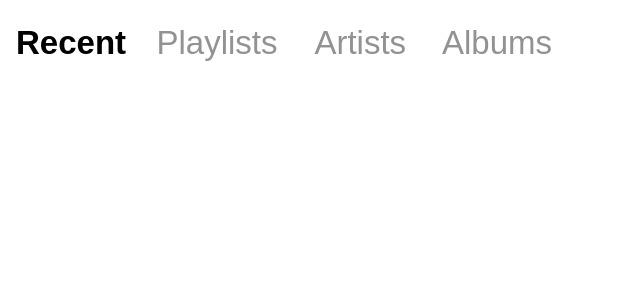
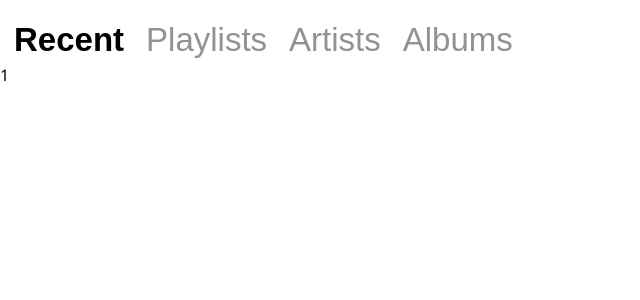
Before and after one commit to Azarattum/AmadeusUI, a Svelte app: page / in a window 1280 px wide. Shown: the top 300 px of the page, without its empty margins (0-640 px from the left). Built offline with nearby package versions, Linux system fonts and the light colour scheme.

Commit message:
Fully implemented tabbed component

```diff
--- a/package.json
+++ b/package.json
@@ -13,6 +13,7 @@
     "@rollup/plugin-node-resolve": "^11.0.0",
     "@rollup/plugin-typescript": "^8.0.0",
     "@tsconfig/svelte": "^2.0.0",
+    "@types/scroll-into-view": "^1.16.0",
     "rollup": "^2.3.4",
     "rollup-plugin-css-only": "^3.1.0",
     "rollup-plugin-livereload": "^2.0.0",
@@ -25,7 +26,7 @@
     "typescript": "^4.0.0"
   },
   "dependencies": {
-    "sirv-cli": "^1.0.0",
-    "smoothscroll-polyfill": "^0.4.4"
+    "scroll-into-view": "^1.16.0",
+    "sirv-cli": "^1.0.0"
   }
 }
--- a/src/Library/Library.svelte
+++ b/src/Library/Library.svelte
@@ -1,83 +1,30 @@
 <script lang="ts">
-  import { tick } from "svelte";
+  import { onMount } from "svelte";
+  import Tabbed from "../Shared/Tabbed.svelte";
 
-  let sections = ["Recent", "Playlists", "Artists", "Albums"];
-  let active = 0;
-  let header: HTMLElement;
+  let container: HTMLElement;
+  const isStandalone =
+    matchMedia("(display-mode: standalone)").matches ||
+    (navigator as any).standalone === true;
 
-  async function navigate(index: number) {
-    active = index;
-    await tick();
-    focus();
-  }
-
-  function focus() {
-    header.children[active].scrollIntoView({
-      behavior: "smooth",
-      block: "end",
-      inline: "start",
-    });
-  }
+  onMount(() => {
+    if (isStandalone) {
+      container.style.marginTop = "33px";
+    }
+  });
 </script>
 
-<header bind:this={header} tabIndex="-1" on:focusout={focus}>
-  {#each sections as section, i}
-    <button
-      tabIndex={i + 1}
-      class:active={active === i}
-      on:click={() => navigate(i)}
-      alt={section}
-    >
-      {section}
-    </button>
-  {/each}
-</header>
+<div class="container" bind:this={container}>
+  <Tabbed sections={["Recent", "Playlists", "Artists", "Albums"]}>
+    <section>1</section>
+    <section>2</section>
+    <section>3</section>
+    <section>4</section>
+  </Tabbed>
+</div>
 
 <style>
-  header {
-    display: flex;
-    justify-content: left;
-    align-items: baseline;
-    overflow-x: scroll;
-    overflow-y: hidden;
-    scroll-snap-type: x mandatory;
-    outline: none;
-
-    width: 100vw;
-    cursor: pointer;
-  }
-  header::-webkit-scrollbar {
-    display: none;
-  }
-  button {
-    scroll-snap-align: start;
-    font-size: var(--font-large);
-    padding: 24px 8px 0 16px;
-    color: var(--color-text-caption);
-    transition: color 0.2s;
-    height: 61px;
-  }
-  button:hover {
-    color: var(--color-text-selected);
-  }
-  button::after {
-    display: block;
-    content: attr(alt);
-    font-weight: bold;
-    visibility: hidden;
-    height: 24px;
-  }
-  button.active {
-    font-weight: bold;
-    color: var(--color-text-normal);
-  }
-  button:focus-visible {
-    outline: none;
-    text-decoration: underline;
-  }
-  @media (max-width: 600px) {
-    button:last-child {
-      padding-right: calc(100vw - 130px);
-    }
+  .container {
+    height: 100vh;
   }
 </style>
--- /dev/null
+++ b/src/Shared/Tabbed.svelte
@@ -0,0 +1,134 @@
+<script lang="ts">
+  import scrollIntoView from "scroll-into-view";
+
+  export let sections = [];
+  let active = 0;
+  let header: HTMLElement;
+  let tabs: HTMLElement;
+  let scrolling = new Map<HTMLElement, number>();
+
+  $: focus(active);
+  async function focus(section = active) {
+    if (!header) return;
+    const props: __ScrollIntoView.Settings = {
+      time: 200,
+      align: { left: 0 },
+      cancellable: true,
+      validTarget: (x) => x === tabs || x === header,
+    };
+
+    async function scroll(node: HTMLElement) {
+      const target = node.children[section] as HTMLElement;
+
+      node.style.scrollSnapType = "none";
+      scrolling.set(node, (scrolling.get(node) || 0) + 1);
+
+      scrollIntoView(target, props, () => {
+        scrolling.set(node, scrolling.get(node) - 1);
+        if (!scrolling.get(node)) {
+          const left = node.scrollLeft;
+          node.style.scrollSnapType = null;
+          node.scrollTo(left, 0);
+        }
+      });
+    }
+
+    scroll(header);
+    if (section != calcScrolled()) scroll(tabs);
+  }
+
+  function update() {
+    const newTab = calcScrolled();
+    if (!scrolling.get(tabs) && active != newTab) active = newTab;
+  }
+
+  function calcScrolled() {
+    return Math.round(tabs.scrollLeft / tabs.clientWidth);
+  }
+</script>
+
+<header bind:this={header}>
+  {#each sections as section, i}
+    <button
+      tabIndex={i + 1}
+      class:active={active === i}
+      on:click={() => (active = i)}
+    >
+      {section}
+    </button>
+  {/each}
+</header>
+
+<nav bind:this={tabs} on:scroll={update}>
+  <slot />
+</nav>
+
+<style>
+  header {
+    display: flex;
+    overflow: scroll hidden;
+    scroll-snap-type: x mandatory;
+    width: 100vw;
+
+    transform: translateX(0);
+    background: linear-gradient(
+      180deg,
+      var(--color-background) 88px,
+      var(--color-transparent)
+    );
+  }
+  button {
+    scroll-snap-align: start;
+    font-size: var(--font-large);
+    padding: 16px 8px 0 14px;
+    color: var(--color-text-caption);
+    transition: color 0.2s;
+    height: 64px;
+  }
+  button:hover {
+    color: var(--color-text-selected);
+  }
+  button::after {
+    display: block;
+    content: attr(alt);
+    font-weight: bold;
+    visibility: hidden;
+  }
+  button.active {
+    font-weight: bold;
+    color: var(--color-text-normal);
+  }
+  button:focus-visible {
+    text-decoration: underline;
+  }
+  nav {
+    display: grid;
+    grid-auto-flow: column;
+    grid-auto-columns: 100%;
+
+    overflow: auto hidden;
+    scroll-snap-type: x mandatory;
+
+    margin-top: -10px;
+    height: calc(100% - 86px);
+  }
+  nav > :global(*) {
+    scroll-snap-align: start;
+    scroll-snap-stop: always;
+    overflow-y: auto;
+  }
+  nav > :global(*)::before {
+    display: block;
+    content: "";
+    height: 10px;
+  }
+  *::-webkit-scrollbar {
+    display: none;
+  }
+
+  @media (max-width: 600px) {
+    button:last-child {
+      padding-right: calc(100vw - 130px);
+    }
+  }
+</style>
--- a/src/main.ts
+++ b/src/main.ts
@@ -1,6 +1,4 @@
 import App from "./App.svelte";
-import smoothscroll from "smoothscroll-polyfill";
 
-smoothscroll.polyfill();
 document.addEventListener("touchstart", function () {}, false);
 export default new App({ target: document.body });
```
Also changed, not shown: 1 other file (tests, documents, lock files or other folders).
